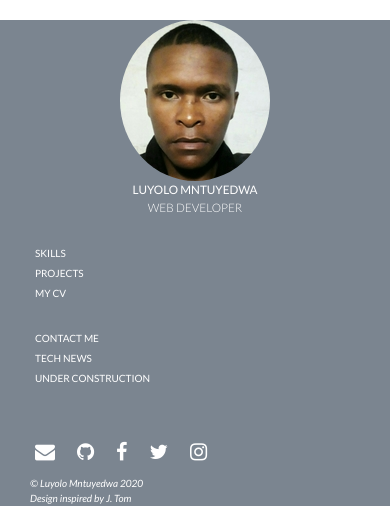
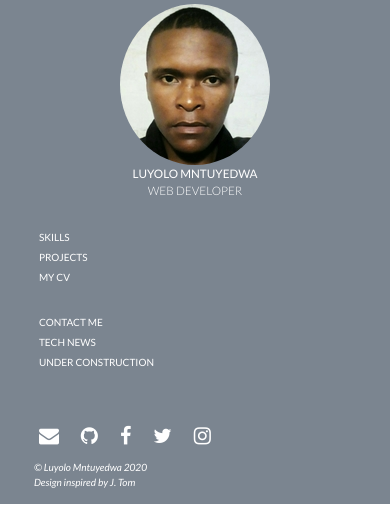
Before and after one commit to LuyoloLuja/my-portfolio, a plain HTML site: page index.html in a window 390 px wide. Shown: the top 513 px of the page. Drawn offline with Linux system fonts and the light colour scheme.

Commit message:
fixed white spaces on the side

```diff
--- a/css/mobilefriendly.css
+++ b/css/mobilefriendly.css
@@ -4,9 +4,11 @@
         background-attachment: initial;
     }
     .aside {
-        width: 100%;
+        width: 98%;
         position: unset;
         font-size: 10px;
+        padding: 1%;
+        margin-bottom: 1em;
     }
     .main-content {
         padding: 0;
--- a/css/stylesheet.css
+++ b/css/stylesheet.css
@@ -35,12 +35,12 @@ h1, h2, h3, h4 {
     height: 100%;
     text-transform: uppercase;
     font-size: 14px;
+    padding: 1em;
 }
 .aside .profile img {
     border-radius: 50%;
     display: block;
     margin: auto;
-    margin-top: 2em;
 }
 .aside ul {
     list-style-type: none;
```
